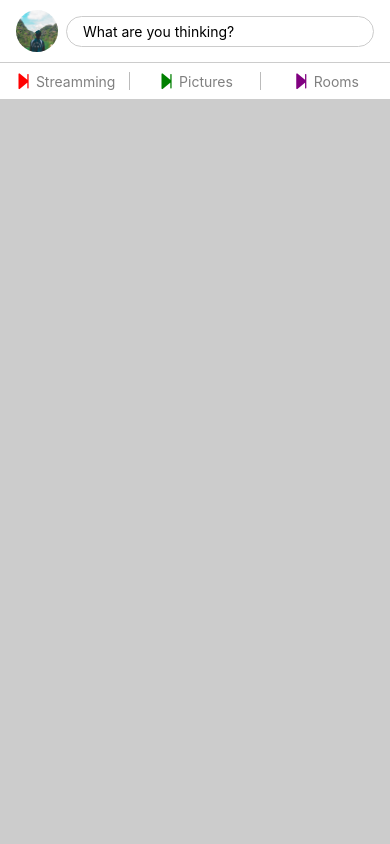
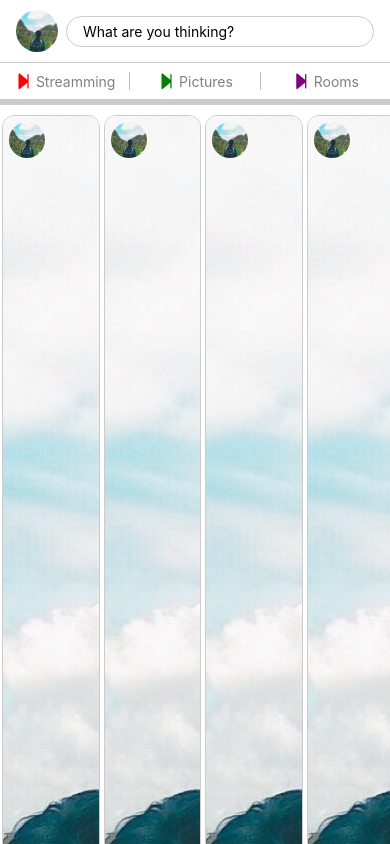
Before and after one commit to DuyetVu2001/20210925-facebook, a React Native app: screen / in a window 390 px wide. Shown: the top 844 px of the page. Built offline with nearby package versions, Linux system fonts and the light colour scheme.

Commit message:
implement Stories

```diff
--- a/App.tsx
+++ b/App.tsx
@@ -1,11 +1,14 @@
 import React from 'react';
-import { StyleSheet, View } from 'react-native';
+import { Image, StyleSheet, View } from 'react-native';
+import { image1 } from './assets';
 import Home from './screens/Home';
 
 export default function App() {
 	return (
 		<View style={styles.container}>
 			<Home />
+			{/* <View style={styles.wrapper} />
+			<Image source={image1} style={styles.img} /> */}
 		</View>
 	);
 }
@@ -15,4 +18,20 @@ const styles = StyleSheet.create({
 		flex: 1,
 		backgroundColor: '#ccc',
 	},
+
+	// TEST
+	wrapper: {
+		width: 20,
+		// height: 20,
+		backgroundColor: 'red',
+		aspectRatio: 1 / 2,
+	},
+
+	img: {
+		display: 'flex',
+		flexDirection: 'row',
+		// width: 100,
+		height: 100,
+		aspectRatio: 2 / 3,
+	},
 });
--- a/assets/index.tsx
+++ b/assets/index.tsx
@@ -1 +1,2 @@
-export const Avatar = require('./avatar.jpg');
+export const image1 = require('./avatar.jpg');
+export const image2 = require('./image2.jpg');
--- a/components/CreatePost.style.tsx
+++ b/components/CreatePost.style.tsx
@@ -10,13 +10,6 @@ export const InputWrapper = styled.View`
 	flex-direction: row;
 	align-items: center;
 	padding: 10px 16px;
-`;
-
-export const AvatarWrapper = styled.View`
-	width: 42px;
-	height: 42px;
-	border-radius: 36px;
-	overflow: hidden;
 `;
 
 // FIX ASPECT IMAGE
--- /dev/null
+++ b/components/Story.style.tsx
@@ -0,0 +1,33 @@
+import { Dimensions } from 'react-native';
+import styled from 'styled-components/native';
+
+const width = Dimensions.get('window').width;
+
+export const Container = styled.View`
+	width: ${width / 4 + 'px'};
+	margin: 2px;
+`;
+
+export const Wrapper = styled.View`
+	position: relative;
+
+	display: flex;
+	flex-direction: row;
+
+	border: 1px solid #ccc;
+	border-radius: 12px;
+	overflow: hidden;
+`;
+
+export const Image = styled.Image`
+	width: 100%;
+	aspect-ratio: ${9 / 16};
+	/* resize-mode: cover; */
+`;
+
+export const AvatarWrapper = styled.View`
+	position: absolute;
+	z-index: 1;
+	top: 6px;
+	left: 6px;
+`;
--- /dev/null
+++ b/components/Story.tsx
@@ -0,0 +1,17 @@
+import React from 'react';
+import { image1 } from '../assets';
+import { Avatar } from '../styles/index.styles';
+import { AvatarWrapper, Container, Image, Wrapper } from './Story.style';
+
+export default function Story() {
+	return (
+		<Container>
+			<Wrapper>
+				<AvatarWrapper>
+					<Avatar width={36} height={36} source={image1} />
+				</AvatarWrapper>
+				<Image source={image1} />
+			</Wrapper>
+		</Container>
+	);
+}
--- /dev/null
+++ b/screens/Home.style.tsx
@@ -0,0 +1,8 @@
+import styled from 'styled-components/native';
+
+export const Container = styled.View``;
+export const Stories = styled.FlatList`
+	margin-top: 6px;
+	padding: 8px 0;
+	background-color: #fff;
+`;
--- a/screens/Home.tsx
+++ b/screens/Home.tsx
@@ -1,12 +1,25 @@
 import React from 'react';
-import { View } from 'react-native';
+import { Text } from 'react-native';
 import CreatePost from '../components/CreatePost';
+import Story from '../components/Story';
+import { Container, Stories } from './Home.style';
 
 const Home = () => {
+	const data = [1, 2, 3, 4, 5, 6, 7, 8];
+
 	return (
-		<View>
+		<Container>
 			<CreatePost />
-		</View>
+
+			{/* STORIES */}
+			<Stories
+				horizontal
+				showsHorizontalScrollIndicator={false}
+				data={data}
+				renderItem={() => <Story />}
+				keyExtractor={(item: any) => item.id}
+			/>
+		</Container>
 	);
 };
 
--- /dev/null
+++ b/styles/index.styles.tsx
@@ -0,0 +1,7 @@
+import styled from 'styled-components/native';
+
+export const Avatar = styled.Image`
+	width: ${(prop) => (prop.width ? `${prop.width}px` : '42px')};
+	height: ${(prop) => (prop.height ? `${prop.height}px` : '42px')};
+	border-radius: 36px;
+`;
```
Also changed, not shown: components/CreatePost.tsx (+3 -6 lines), 2 other files (tests, documents, lock files or other folders).
